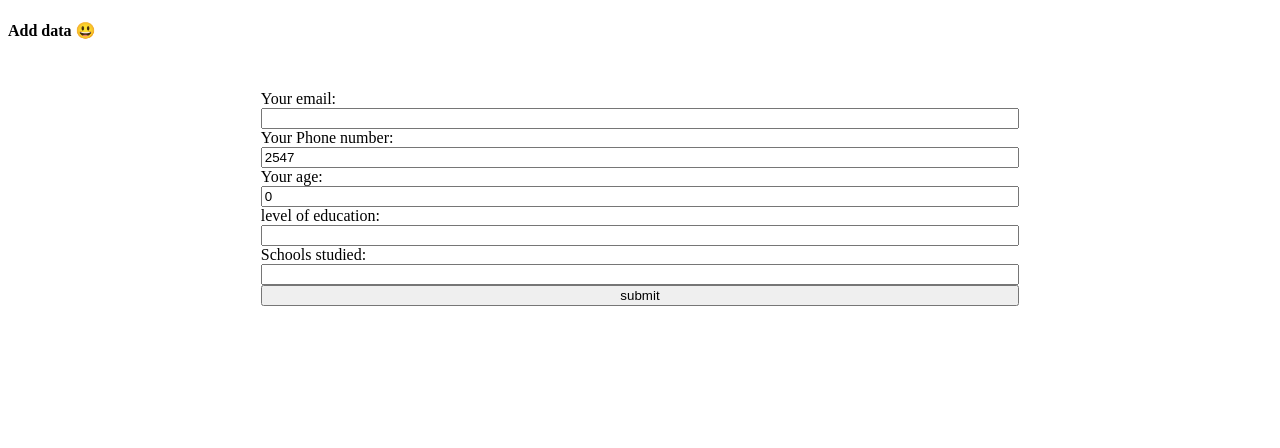
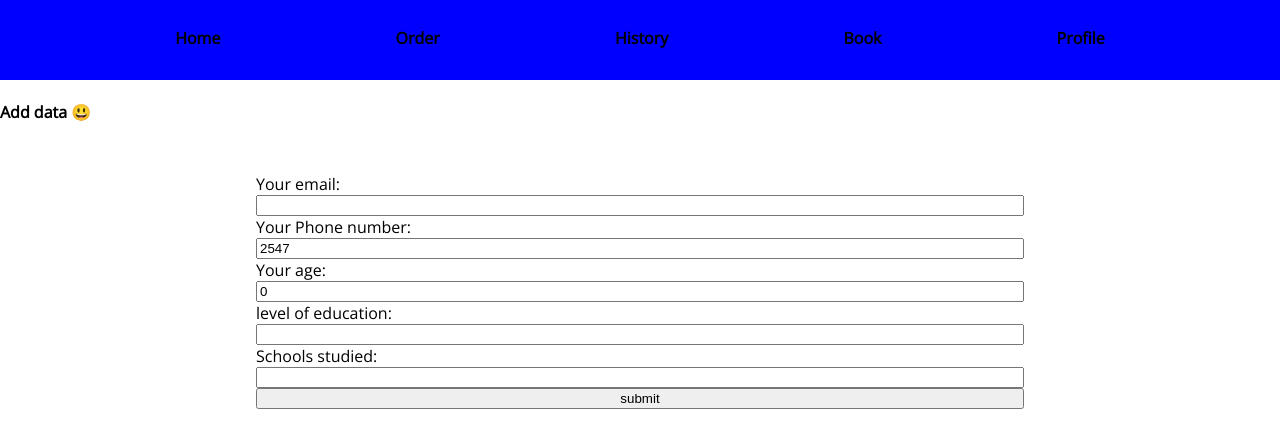
Before and after one commit to Elvismutinda/PHP-tutorial, a PHP site: page /add.php in a window 1280 px wide. Shown: the top 448 px of the page. Run offline with PHP 8.4, Linux system fonts and the light colour scheme.

Commit message:
tutorial backup

```diff
--- a/add.php
+++ b/add.php
@@ -1,6 +1,7 @@
 <?php
 
 include('db_connect.php');
+include('template/overall.php');
 
 $errors = array('emal' => '','number' => '','ae' => '','edu' => '', 'schol' => '');
 $emai = $educ = $schoo = '';
--- /dev/null
+++ b/template/overall.php
@@ -0,0 +1,52 @@
+<?php
+
+?>
+
+<!DOCTYPE html>
+<html lang="en">
+<head>
+    <meta charset="UTF-8">
+    <meta http-equiv="X-UA-Compatible" content="IE=edge">
+    <meta name="viewport" content="width=device-width, initial-scale=1.0">
+    <link rel="preconnect" href="https://fonts.googleapis.com">
+    <link rel="preconnect" href="https://fonts.gstatic.com" crossorigin>
+    <link href="https://fonts.googleapis.com/css2?family=Open+Sans&display=swap" rel="stylesheet">
+    <style>
+        body{
+            font-family: 'Open Sans', sans-serif;
+            margin: 0;
+        }
+        #navpane{
+            display:flex;
+            flex-direction: row;
+            background-color: blue;
+            justify-content: space-evenly;
+        }
+        .elements{
+           display:flex;
+           height:10vh;
+
+        }
+        .elements:hover{
+            transform:scale(1.5);
+        }
+        #last{
+            border-right: 0;
+        }
+        h5{
+            font-size:medium;
+        }
+
+
+    </style>
+</head>
+<body>
+    <div id="navpane">
+        <div class="elements"><h5>Home</h5></div>
+        <div class="elements"><h5>Order</h5></div>
+        <div class="elements"><h5>History</h5></div>
+        <div class="elements"><h5>Book</h5></div>
+        <div class="elements" id="last"><h5>Profile</h5></div>
+    </div>
+</body>
+</html>
```
